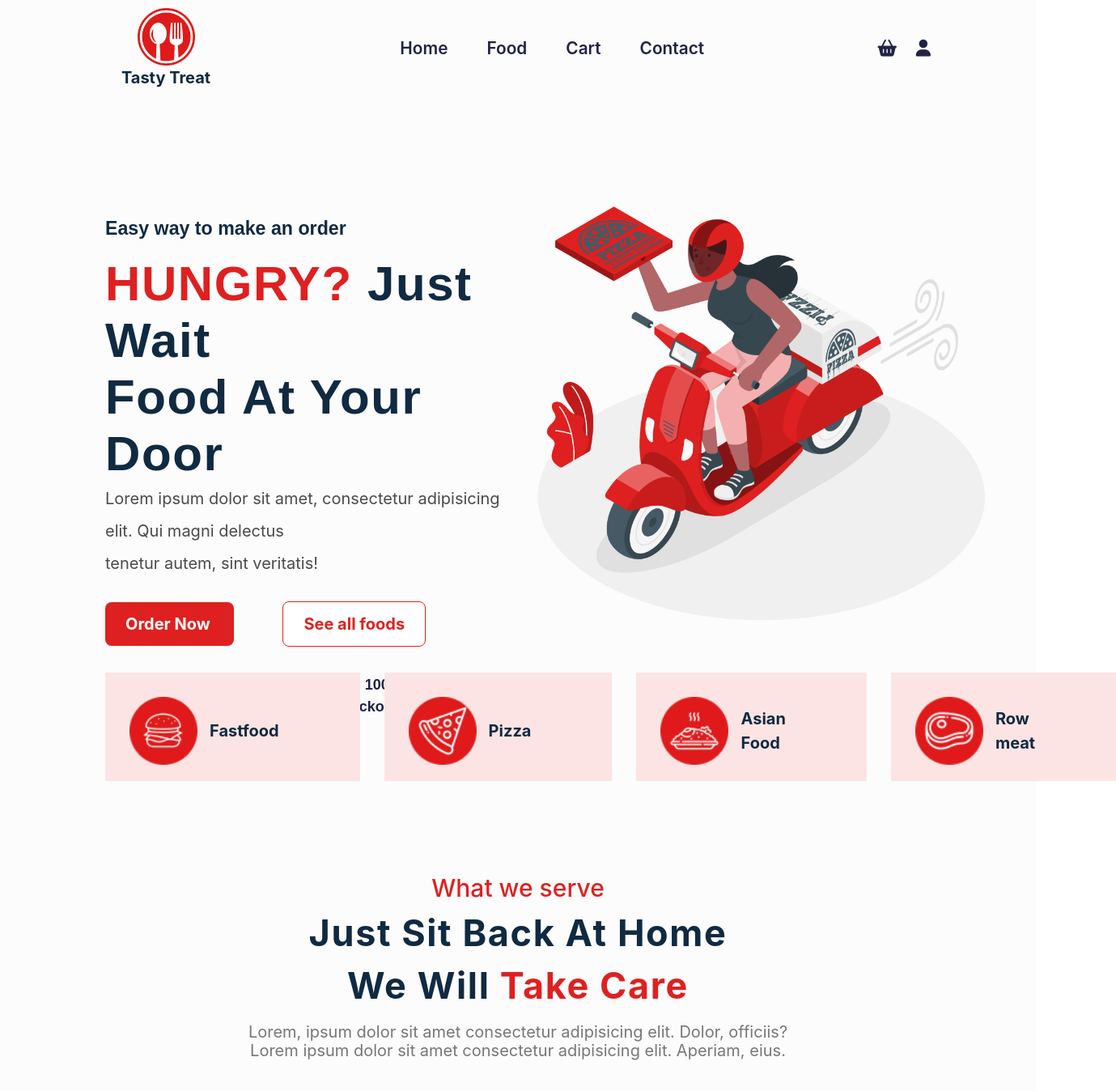
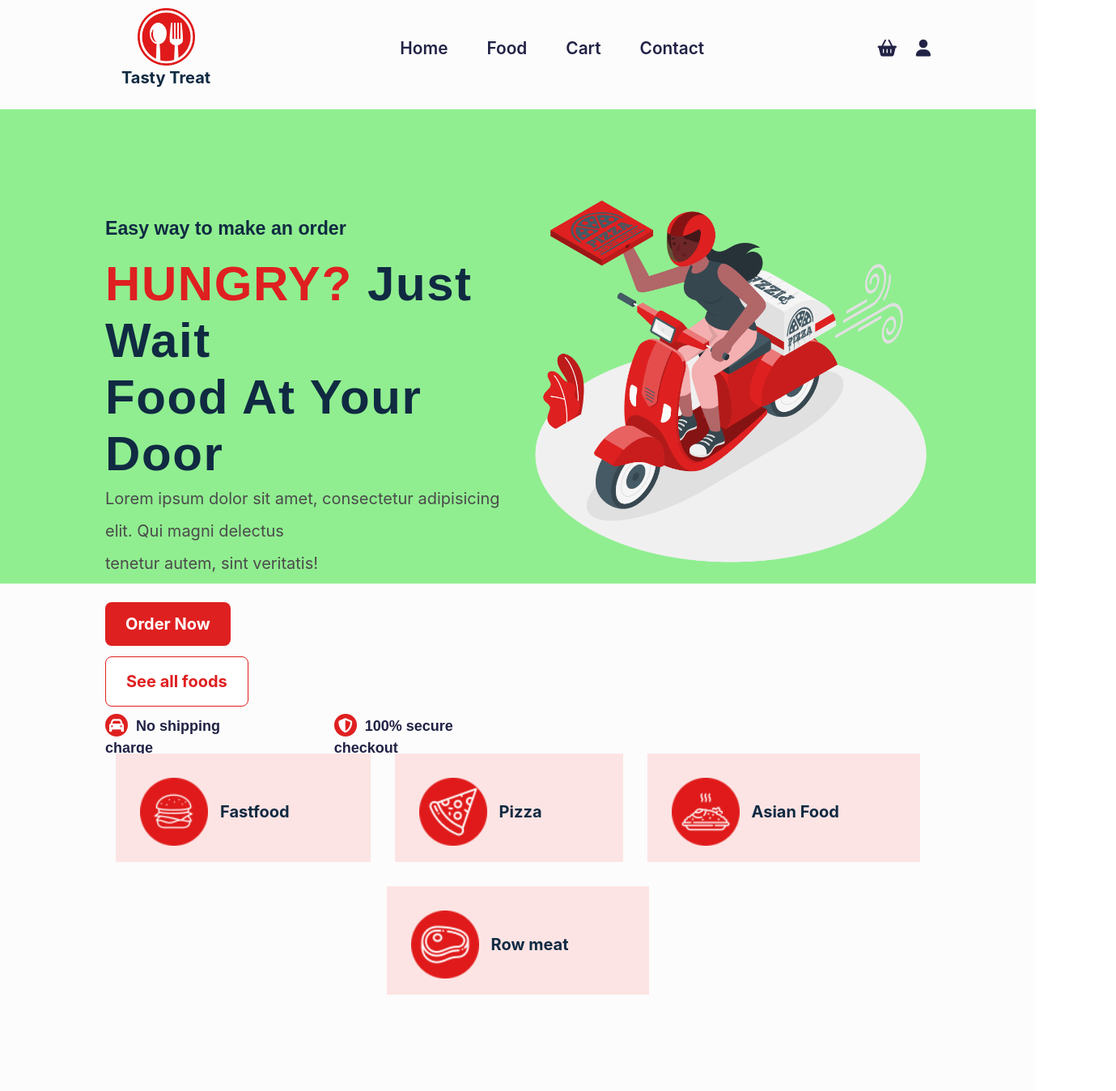
Before and after one commit to Fantom-01/fda-ui, a React (Vite) app: page / in a window 1280 px wide. Shown: the top 1348 px of the page at 81% size, 1379 px wide, since content can reach past the window. Built offline with nearby package versions, Linux system fonts and the light colour scheme.

Commit message:
testing..

```diff
--- a/src/SectOne.css
+++ b/src/SectOne.css
@@ -26,8 +26,11 @@
   margin-top: 100px;
 }
 .sect1--container{
+  margin-top: 100px;
+  flex-wrap: wrap;
   display: flex;
   gap: 30px;
+  justify-content: center;
 }
 .sect1--item{
   display: flex;
--- a/src/index.css
+++ b/src/index.css
@@ -154,3 +154,24 @@ nav{
   border-radius: 20px;
   font-size: 18px;
 }
+
+
+@media screen and (max-width: 1395px) {
+  .header {
+    background-color: lightgreen;
+  }
+  .header--iconDiv{
+    margin-bottom: 20px;
+    z-index: 1;
+  }
+  .hero--img{
+    width: 530px;
+    height: 530px;
+  }
+  .header--btn2{
+    display: block;
+    margin-top: 25px;
+    width: max-content;
+    margin-bottom: -60px;
+  }
+}
```
